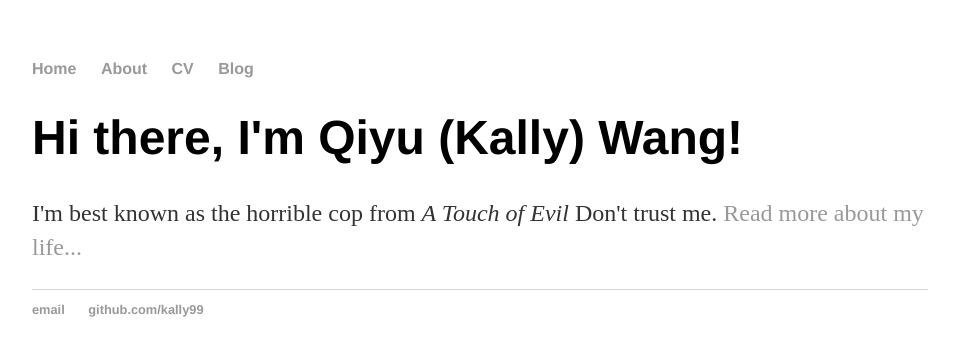
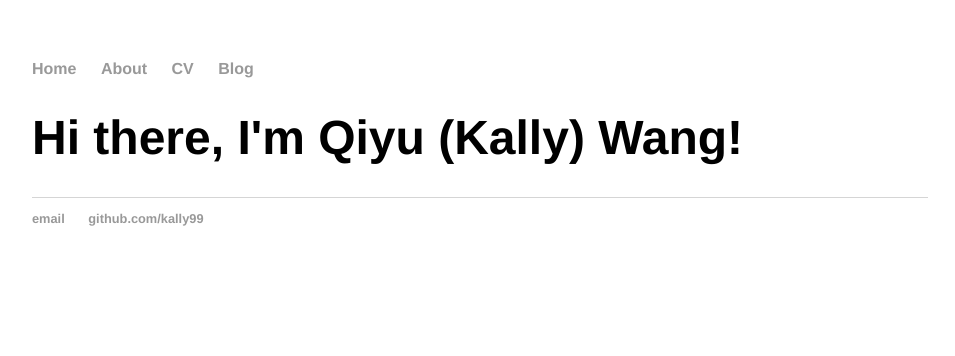
Before and after one commit to kally99/kally99.github.io, a Jekyll site: the page built from index.html, in a window 1280 px wide. Shown: the top 356 px of the page, without its empty margins (160-1115 px from the left). Built offline with Jekyll 4.4.1, drawn with Linux system fonts in a browser that asks for light colours.

Commit message:
Update index.html

```diff
--- a/index.html
+++ b/index.html
@@ -3,6 +3,4 @@ layout: default
 title: Qiyu Wang
 ---
 <div class="blurb">
-	<h1>Hi there, I'm Qiyu (Kally) Wang!</h1>
-	<p>I'm best known as the horrible cop from <em>A Touch of Evil</em> Don't trust me. <a href="/about">Read more about my life...</a></p>
-</div><!-- /.blurb -->
+	<h1>Hi there, I'm Qiyu (Kally) Wang!</h1
```
